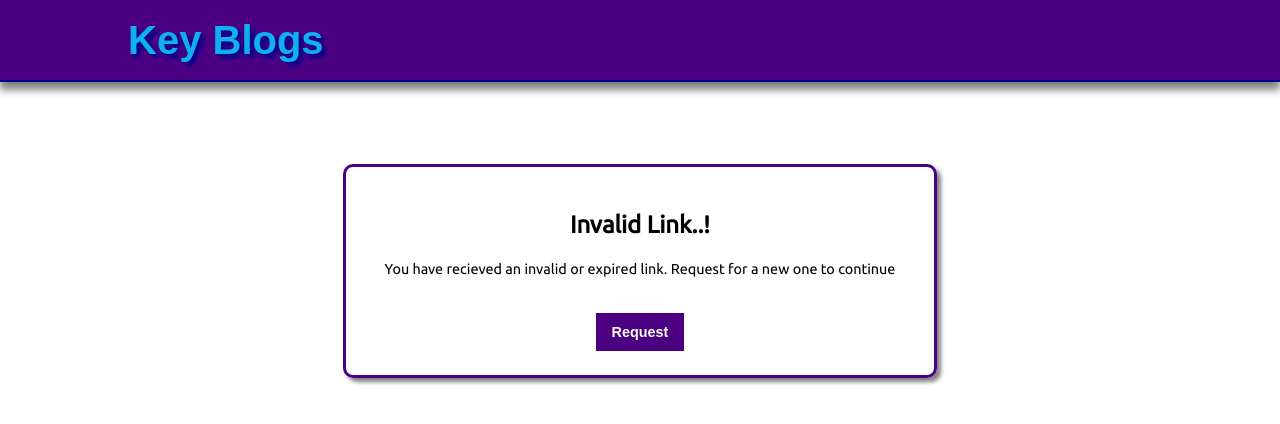
After one commit to mydreamhigh/BlogBook-Backend-Django, a Django app: page /accounts/1/1/ in a window 1280 px wide. The commit adds this page. Shown: the top 424 px of the page. Run offline with Django 3.2, Linux system fonts and the light colour scheme; parts of the project's set-up code (start-up, migrations or seed data) failed here and were passed over; some web fonts are replaced.

Commit message:
Email verification done

```diff
--- a/key_blogs/app/urls.py
+++ b/key_blogs/app/urls.py
@@ -8,6 +8,7 @@ urlpatterns = [
     path('logout/', views.logout, name='logout'),
 
     path('accounts/create/', views.create_account, name='create_account'),
+    path('accounts/<uidb64>/<token>/', views.activate_account, name='activate_account'),
     path('accounts/pename/', views.create_account, name='create_username'),
     path('accounts/view/', views.view_account, name='view_account'),
     path('accounts/edit/', views.edit_account, name='edit_account'),
--- a/key_blogs/app/views.py
+++ b/key_blogs/app/views.py
@@ -37,6 +37,7 @@ def login(request):
             message(user.name + ' logged in.')
             return redirect('/blogs/view')
         err['err'] = 'Incorrect email or password'
+        err['msg'] = 'Make sure your email id is verified (check your mailbox) and try again.'
         message('User not found.')
         if not email and not password:
             err['err'] = 'Provide a email and password to login'
@@ -57,7 +58,7 @@ def create_account(request):
             user.username = user.email
             user.is_active = False
             user.save()
-            message('New User created: ' + user.name)
+            message(user.name + ' created an account.')
             ##### Sending Email verification mail #####
             site = get_current_site(request)
             uid = urlsafe_base64_encode(force_bytes(user.id))
@@ -79,6 +80,21 @@ def create_account(request):
     else:
         form = CreateAccountForm()
     return render(request, 'registration/create_account.html', {'form':form})
+
+
+def activate_account(request, uidb64, token):
+    try:
+        uid = force_bytes(urlsafe_base64_decode(uidb64))
+        user = get_user_model().objects.get(pk=uid)
+    except(TypeError, ValueError, OverflowError, get_user_model().DoesNotExist):
+        user = None
+    if user is not None and email_auth_token.check_token(user, token):
+        user.is_active = True
+        message(user.name + ' activated their account.')
+        user.save()
+        return render(request, 'registration/confirm_success.html')
+    message('Invalid email verification link recieved.')
+    return render(request, 'registration/confirm_failed.html')
 
 
 def create_username(request):
--- a/key_blogs/manage.py
+++ b/key_blogs/manage.py
@@ -6,7 +6,7 @@ from colorama import Fore, Style
 
 
 def main():
-    print(Fore.MAGENTA, Style.BRIGHT, '\n\b\b[#]', Fore.RED, 'Starting Sever', Style.RESET_ALL)
+    print(Fore.MAGENTA, Style.BRIGHT, '\n\b\b[#]', Fore.RED, 'Starting Server', Style.RESET_ALL)
     os.environ.setdefault('DJANGO_SETTINGS_MODULE', 'key_blogs.settings')
     try:
         from django.core.management import execute_from_command_line
@@ -17,7 +17,7 @@ def main():
             "forget to activate a virtual environment?"
         ) from exc
     execute_from_command_line(sys.argv)
-    print(Fore.MAGENTA, Style.BRIGHT, '\b\b[#]', Fore.RED, 'Stopping Sever', Style.RESET_ALL)
+    print(Fore.MAGENTA, Style.BRIGHT, '\b\b[#]', Fore.RED, 'Stopping Server', Style.RESET_ALL)
 
 
 if __name__ == '__main__':
--- /dev/null
+++ b/key_blogs/templates/registration/confirm_failed.html
@@ -0,0 +1,24 @@
+<!DOCTYPE html>
+<html lang="en">
+
+<head>
+    {% load static %}
+    <link rel="stylesheet" href="{% static 'css/app/ext_styles.css' %}">
+    <link rel="icon" href="{% static 'images/app/icon.png' %}">
+    <meta charset="UTF-8" />
+    <meta name="viewport" content="width=device-width, initial-scale=1.0, minimum-scale=1.0"/>
+    <title>Invalid Link | Key Blogs</title>
+</head>
+
+<body>
+    <div class="headtab"><h1>Key Blogs</h1></div><br/><br/>
+    <div class="port">
+    <div class="portal">
+        <center><h2>Invalid Link..!</h2></center>
+        <label>You have recieved an invalid or expired link. Request for a new one to continue</label><br/><br/><br/>
+        <center><a href="/login/"><input type="submit" value="Request"></a></center>
+    </div>
+    </div>
+</body>
+
+</html>
--- a/key_blogs/templates/registration/login.html
+++ b/key_blogs/templates/registration/login.html
@@ -21,11 +21,11 @@
             <input type="email" name="email" id="email" placeholder="Enter your email id"><br/><br/>
             <label for="password">Password : </label><br/>
             <input type="password"  name="password" id="password" placeholder="Enter your password"><br/><br/>
+            {% if err %}
+                <li>{{ err }}</li>
+            {% endif %}
             {% if msg %}
                 <ul>{{ msg }}</ul>
-            {% endif %}
-            {% if err %}
-                <li>{{ err }}</li>
             {% endif %}
             <br/>
             <center><input type="submit" value="Login"></center><br/><br/>
```
Also changed, not shown: README.md, key_blogs/app/migrations/0001_initial.py, key_blogs/app/migrations/0002_auto_20200715_1534.py (deleted), key_blogs/templates/registration/confirm_success.html (renamed from key_blogs/templates/registration/confirm_account.html).
